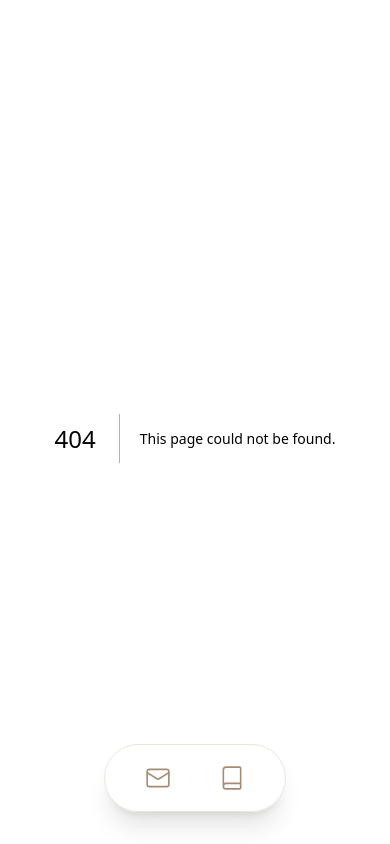
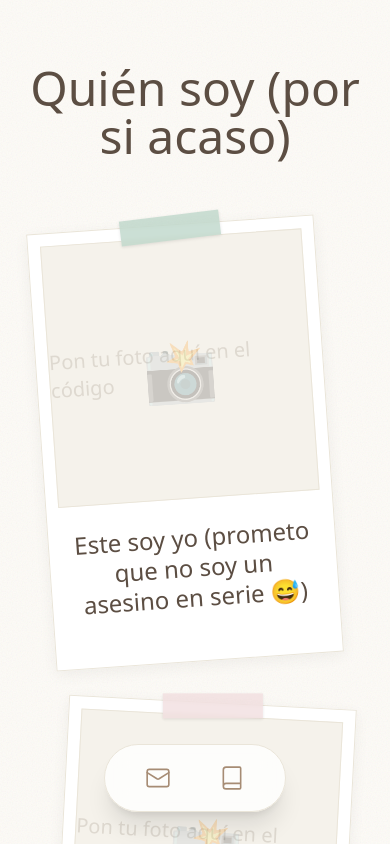
Before and after one commit to Stephanoescu/For_her, a Next.js app: page /sobre-mi in a window 390 px wide. Before the commit this address had no page. Shown: the top 844 px of the page. Built offline with nearby package versions, Linux system fonts and the light colour scheme.

Commit message:
Make open diary fully responsive and fix post-its overflow

```diff
--- a/src/app/diario/page.tsx
+++ b/src/app/diario/page.tsx
@@ -7,17 +7,9 @@ import { Heart } from "lucide-react";
 export default function Diario() {
   const [isOpen, setIsOpen] = useState(false);
 
-  // Posiciones predefinidas para los post-its para que parezcan colocados a mano
-  const postIts = [
-    { id: 1, rot: -3, color: "bg-[#fef08a]", top: "10%", left: "5%" },
-    { id: 2, rot: 4, color: "bg-[#bfdbfe]", top: "15%", left: "50%" },
-    { id: 3, rot: -2, color: "bg-[#bbf7d0]", top: "50%", left: "10%" },
-    { id: 4, rot: 5, color: "bg-[#fbcfe8]", top: "60%", left: "55%" },
-  ];
-
   return (
     <PageTransition>
-      <div className="py-8 flex flex-col items-center justify-center min-h-[85vh] overflow-x-hidden">
+      <div className="py-12 flex flex-col items-center justify-center min-h-[85vh] w-full px-4 overflow-x-hidden">
 
         <AnimatePresence mode="wait">
           {!isOpen ? (
@@ -51,71 +43,71 @@ export default function Diario() {
               key="open"
               initial={{ scale: 0.9, opacity: 0 }}
               animate={{ scale: 1, opacity: 1 }}
-              className="flex flex-col md:flex-row w-full max-w-4xl min-h-[600px] shadow-2xl relative"
+              className="flex flex-col md:flex-row w-full max-w-5xl shadow-2xl relative rounded-3xl"
             >
               {/* Página Izquierda */}
-              <div className="w-full md:w-1/2 bg-[#fcfaf5] border border-[#e2dac6] rounded-t-3xl md:rounded-tr-none md:rounded-l-3xl p-8 relative"
+              <div className="w-full md:w-1/2 bg-[#fcfaf5] border border-[#e2dac6] rounded-t-3xl md:rounded-tr-none md:rounded-l-3xl p-6 md:p-10 flex flex-col items-center relative min-h-[500px]"
                    style={{
                      backgroundImage: 'repeating-linear-gradient(transparent, transparent 31px, #e5e7eb 31px, #e5e7eb 32px)',
                      backgroundAttachment: 'local',
                      backgroundPosition: '0 -1px'
                    }}>
-                <h2 className="font-hand text-4xl text-[#5c4e43] text-center mb-8">Espacio para pensar...</h2>
+                <h2 className="font-hand text-4xl text-[#5c4e43] text-center mb-8 mt-4">Espacio para pensar...</h2>
 
+                <div className="flex-1 w-full flex flex-col items-center justify-around gap-8">
                   {/* Post-it 1 */}
                   <motion.div
                     initial={{ opacity: 0, scale: 0.8 }}
-                  animate={{ opacity: 1, scale: 1, rotate: postIts[0].rot }}
+                    animate={{ opacity: 1, scale: 1, rotate: -3 }}
                     transition={{ delay: 0.3 }}
-                  className={`post-it ${postIts[0].color} absolute w-48 h-48 flex items-center justify-center p-4`}
-                  style={{ top: postIts[0].top, left: postIts[0].left }}
+                    className="post-it bg-[#fef08a] w-full max-w-[200px] aspect-square flex items-center justify-center p-4 self-start md:ml-4 shadow-md"
                   >
                     <p className="font-hand text-xl text-[#5c4e43]/40 text-center">...</p>
                   </motion.div>
 
-                {/* Post-it 3 */}
+                  {/* Post-it 2 */}
                   <motion.div
                     initial={{ opacity: 0, scale: 0.8 }}
-                  animate={{ opacity: 1, scale: 1, rotate: postIts[2].rot }}
+                    animate={{ opacity: 1, scale: 1, rotate: 4 }}
                     transition={{ delay: 0.5 }}
-                  className={`post-it ${postIts[2].color} absolute w-48 h-48 flex items-center justify-center p-4`}
-                  style={{ top: postIts[2].top, left: postIts[2].left }}
+                    className="post-it bg-[#bbf7d0] w-full max-w-[200px] aspect-square flex items-center justify-center p-4 self-end md:mr-8 shadow-md"
                   >
                     <p className="font-hand text-xl text-[#5c4e43]/40 text-center">...</p>
                   </motion.div>
                 </div>
+              </div>
 
               {/* Lomo central (espiral simulado) */}
-              <div className="hidden md:flex flex-col justify-between w-8 bg-[#e8e2d2] border-x border-[#d1c8b4] z-10 py-8">
-                {[...Array(12)].map((_, i) => (
-                  <div key={i} className="w-full h-4 flex items-center justify-center">
-                    <div className="w-6 h-2 bg-[#4a4036] rounded-full shadow-inner opacity-80 rotate-12" />
+              <div className="hidden md:flex flex-col justify-evenly w-10 bg-[#e8e2d2] border-x border-[#d1c8b4] z-10 py-8">
+                {[...Array(14)].map((_, i) => (
+                  <div key={i} className="w-full flex items-center justify-center py-2">
+                    <div className="w-8 h-2 bg-[#4a4036] rounded-full shadow-inner opacity-80 rotate-12" />
                   </div>
                 ))}
               </div>
-              <div className="md:hidden w-full h-4 bg-[#e8e2d2] border-y border-[#d1c8b4] z-10 flex justify-between px-8">
-                {[...Array(8)].map((_, i) => (
-                  <div key={i} className="h-full w-4 flex items-center justify-center">
-                     <div className="h-6 w-2 bg-[#4a4036] rounded-full shadow-inner opacity-80 -rotate-12" />
+              <div className="md:hidden w-full h-8 bg-[#e8e2d2] border-y border-[#d1c8b4] z-10 flex justify-evenly px-4 overflow-hidden">
+                {[...Array(10)].map((_, i) => (
+                  <div key={i} className="h-full flex items-center justify-center px-2">
+                     <div className="h-8 w-2 bg-[#4a4036] rounded-full shadow-inner opacity-80 -rotate-12" />
                   </div>
                 ))}
               </div>
 
               {/* Página Derecha */}
-              <div className="w-full md:w-1/2 bg-[#fcfaf5] border border-[#e2dac6] rounded-b-3xl md:rounded-bl-none md:rounded-r-3xl p-8 relative"
+              <div className="w-full md:w-1/2 bg-[#fcfaf5] border border-[#e2dac6] rounded-b-3xl md:rounded-bl-none md:rounded-r-3xl p-6 md:p-10 flex flex-col items-center relative min-h-[500px]"
                    style={{
                      backgroundImage: 'repeating-linear-gradient(transparent, transparent 31px, #e5e7eb 31px, #e5e7eb 32px)',
                      backgroundAttachment: 'local',
                      backgroundPosition: '0 -1px'
                    }}>
 
-                {/* Post-it 2 */}
+                <div className="flex-1 w-full flex flex-col items-center justify-around gap-8 mt-4 md:mt-12">
+                  {/* Post-it 3 */}
                   <motion.div
                     initial={{ opacity: 0, scale: 0.8 }}
-                  animate={{ opacity: 1, scale: 1, rotate: postIts[1].rot }}
+                    animate={{ opacity: 1, scale: 1, rotate: -2 }}
                     transition={{ delay: 0.4 }}
-                  className={`post-it ${postIts[1].color} absolute w-48 h-48 flex items-center justify-center p-4`}
-                  style={{ top: postIts[1].top, left: postIts[1].left }}
+                    className="post-it bg-[#bfdbfe] w-full max-w-[200px] aspect-square flex items-center justify-center p-4 self-center shadow-md"
                   >
                     <p className="font-hand text-xl text-[#5c4e43]/40 text-center">...</p>
                   </motion.div>
@@ -123,19 +115,19 @@ export default function Diario() {
                   {/* Post-it 4 */}
                   <motion.div
                     initial={{ opacity: 0, scale: 0.8 }}
-                  animate={{ opacity: 1, scale: 1, rotate: postIts[3].rot }}
+                    animate={{ opacity: 1, scale: 1, rotate: 5 }}
                     transition={{ delay: 0.6 }}
-                  className={`post-it ${postIts[3].color} absolute w-48 h-48 flex items-center justify-center p-4`}
-                  style={{ top: postIts[3].top, left: postIts[3].left }}
+                    className="post-it bg-[#fbcfe8] w-full max-w-[200px] aspect-square flex items-center justify-center p-4 self-start md:ml-12 shadow-md"
                   >
                     <p className="font-hand text-xl text-[#5c4e43]/40 text-center">...</p>
                   </motion.div>
+                </div>
 
               </div>
 
               <button
                 onClick={() => setIsOpen(false)}
-                className="absolute -top-12 right-0 font-hand text-xl text-[#a68c74] hover:text-[#d38c8c] transition-colors"
+                className="absolute -top-10 md:-top-12 right-0 font-hand text-xl md:text-2xl text-[#a68c74] hover:text-[#d38c8c] transition-colors"
               >
                 Cerrar diario
               </button>
--- /dev/null
+++ b/src/app/sobre-mi/page.tsx
@@ -0,0 +1,45 @@
+"use client";
+import PageTransition from "@/components/PageTransition";
+import { motion } from "framer-motion";
+
+const polaroids = [
+  { id: 1, rot: -4, x: -10, delay: 0.1, text: "Este soy yo (prometo que no soy un asesino en serie 😅)" },
+  { id: 2, rot: 3, x: 5, delay: 0.3, text: "Mis habilidades reales: Programar esto y saber dónde venden los mejores postres." },
+  { id: 3, rot: -2, x: 0, delay: 0.5, text: "Mi mayor 'red flag': Tomo demasiado café." },
+  { id: 4, rot: 5, x: -5, delay: 0.7, text: "Espacio reservado para una foto tuya (si me aceptas un café)" },
+];
+
+export default function SobreMi() {
+  return (
+    <PageTransition>
+      <div className="py-12 max-w-5xl mx-auto">
+        <h1 className="font-hand text-5xl text-center mb-16 text-[#5c4e43]">Quién soy (por si acaso)</h1>
+
+        <div className="flex flex-wrap justify-center gap-10 md:gap-16">
+          {polaroids.map((p) => (
+            <motion.div
+              key={p.id}
+              initial={{ opacity: 0, y: 50, rotate: p.rot * 3 }}
+              animate={{ opacity: 1, y: 0, rotate: p.rot, x: p.x }}
+              transition={{ delay: p.delay, duration: 0.8, type: "spring" }}
+              whileHover={{ scale: 1.05, rotate: 0, zIndex: 20 }}
+              className="polaroid w-72 flex flex-col items-center relative cursor-pointer"
+            >
+              <div className="washi-tape" style={{ top: '-10px', backgroundColor: p.id % 2 === 0 ? 'rgba(239, 218, 220, 0.7)' : 'rgba(182, 210, 196, 0.7)' }}></div>
+
+              {/* Placeholder for Photo */}
+              <div className="w-full aspect-square bg-[#f5f2eb] border border-[#eae5d9] flex flex-col items-center justify-center mb-6 overflow-hidden relative">
+                <p className="font-hand text-[#c8c0b5] text-xl opacity-50 absolute">Pon tu foto aquí en el código</p>
+                <div className="text-6xl opacity-20">📸</div>
+              </div>
+
+              <p className="font-hand text-2xl md:text-3xl text-center text-[#5c4e43] leading-tight px-2">
+                {p.text}
+              </p>
+            </motion.div>
+          ))}
+        </div>
+      </div>
+    </PageTransition>
+  );
+}
```
Lines whose indentation alone changed are shown as unchanged.
